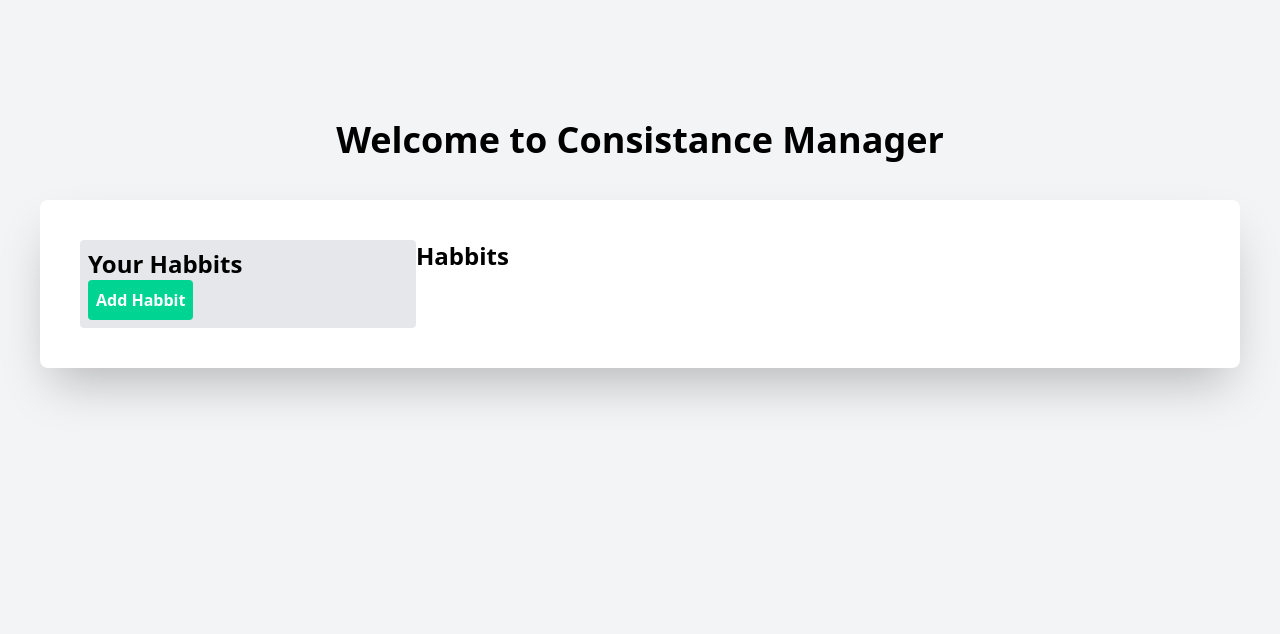
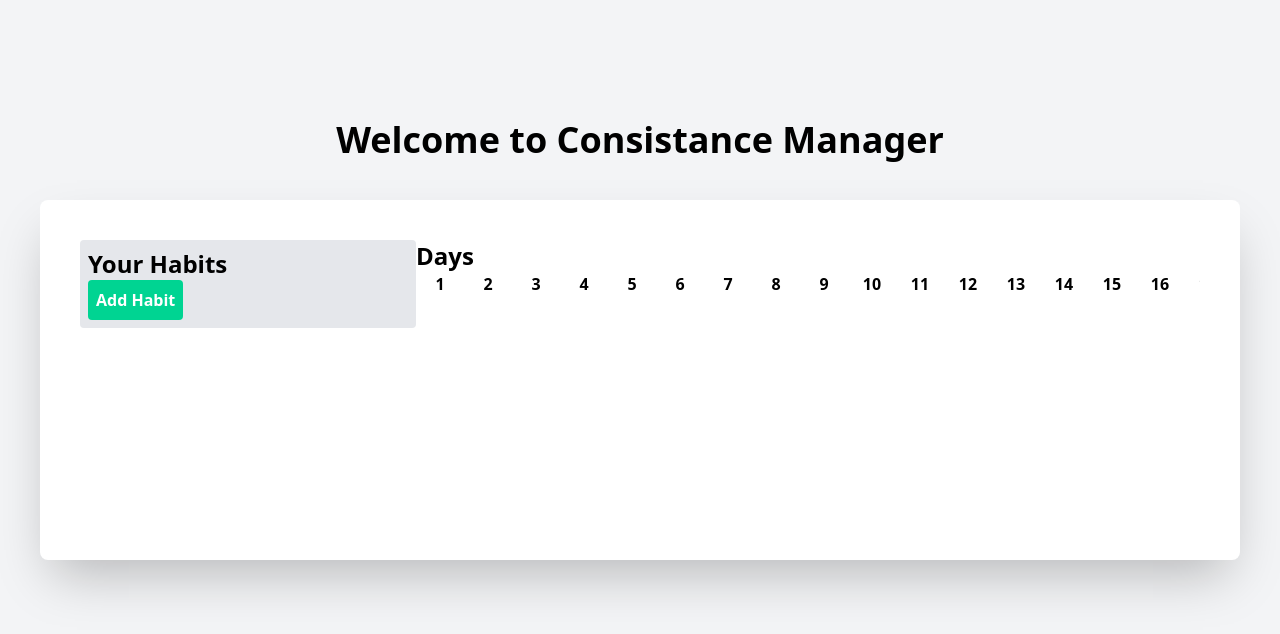
Before and after one commit to talhadar2011/Consistance-Manager, a React (Vite) app: page / in a window 1280 px wide. Shown: the top 634 px of the page. Built offline with nearby package versions, Linux system fonts and the light colour scheme.

Commit message:
Layout fix created work needed

```diff
--- /dev/null
+++ b/src/components/Dayspage.tsx
@@ -0,0 +1,41 @@
+import React from "react";
+
+export default function Dayspage({ habits }) {
+  const now = new Date();
+  const year = now.getFullYear();
+  const month = now.getMonth();
+  const daysInMonth = new Date(year, month + 1, 0).getDate();
+
+  return (
+    <div className="overflow-x-auto">
+      <div
+        className="grid"
+        style={{
+          gridTemplateColumns: `repeat(${daysInMonth}, 48px)`,
+        }}
+      >
+        {/* HEADER */}
+        {Array.from({ length: daysInMonth }, (_, i) => (
+          <div
+            key={i}
+            className="mb-12 flex items-center justify-center font-semibold"
+          >
+            {i + 1}
+          </div>
+        ))}
+
+        {/* CHECKBOX ROWS */}
+        {habits.map((_, habitIndex) =>
+          Array.from({ length: daysInMonth }, (_, dayIndex) => (
+            <div
+              key={`${habitIndex}-${dayIndex}`}
+              className="mb-12.5 flex items-center justify-center"
+            >
+              <input type="checkbox" />
+            </div>
+          ))
+        )}
+      </div>
+    </div>
+  );
+}
--- a/src/components/Mainpage.tsx
+++ b/src/components/Mainpage.tsx
@@ -1,11 +1,12 @@
-import { useState } from "react"
+import { useState } from "react";
+import Dayspage from "./Dayspage";
 
 export default function Mainpage() {
   const [inputValue, setInputValue] = useState("");
-    const [habitList, setHabitList] = useState<string[]>([])
-    const [addHabit, setaddHabit] = useState(false)
-    const handleKeyDown = (e:any) => {
-           if (e.key !== 'Enter') return;
+  const [habitList, setHabitList] = useState<string[]>([]);
+  const [addHabit, setaddHabit] = useState(false);
+  const handleKeyDown = (e: any) => {
+    if (e.key !== "Enter") return;
 
     const trimmedValue = inputValue.trim();
 
@@ -17,37 +18,52 @@ export default function Mainpage() {
     setaddHabit(false);
   };
   return (
-    <div className='w-full h-screen bg-gray-100 p-10'>
+    <div className="w-full h-screen bg-gray-100 p-10 ">
       <div>
-            <h1 className='text-4xl font-bold text-center mt-20'>Welcome to Consistance Manager</h1>
+        <h1 className="text-4xl font-bold text-center mt-20">
+          Welcome to Consistance Manager
+        </h1>
 
-            <div className='flex bg-white shadow-2xl rounded-lg w-full mt-10 p-10 h-full'>
-                <div className="w-[30%] ">
+        <div className="flex bg-white shadow-2xl rounded-lg w-full mt-10 p-10 h-90 overflow-auto">
+          <div className="w-[30%]">
+            {/* HEADER */}
             <div className="bg-gray-200 rounded p-2">
-                        <h2 className='text-2xl font-semibold text-black'>Your Habbits</h2>
-                        <button onClick={()=>setaddHabit(true)} className="bg-emerald-400 rounded p-2 font-bold text-white">Add Habbit</button>
+              <h2 className="text-2xl font-semibold text-black">Your Habits</h2>
+              <button
+                onClick={() => setaddHabit(true)}
+                className="bg-emerald-400 rounded p-2 font-bold text-white"
+              >
+                Add Habit
+              </button>
+
               {addHabit && (
-                            <div>
                 <input
                   onChange={(e) => setInputValue(e.target.value)}
                   onKeyDown={handleKeyDown}
-                                type="text" className="bg-white border-2 border-gray-500 rounded p-2 mt-5 w-full" placeholder="Enter Habbit Name" />
-                            </div>
+                  type="text"
+                  className="bg-white border-2 border-gray-500 rounded p-2 mt-5 w-full"
+                  placeholder="Enter Habit Name"
+                />
               )}
             </div>
 
-                    {habitList.map((habbit, index) => (
-                        <div key={index} className="mt-2 p-2 bg-gray-200 rounded font-bold">
-                            {habbit}
+            <div  />
+
+            {habitList.map((habit, index) => (
+              <div
+                key={index}
+                className="h-14 mt-2 px-3 bg-gray-200 rounded font-bold flex items-center"
+              >
+                {habit}
               </div>
             ))}
           </div>
-                <div className="w-[70%] ">
-                    <h2 className='text-2xl font-semibold text-'>Habbits</h2>
+          <div className="w-[70%] h-14 ">
+            <h2 className="text-2xl font-semibold text-">Days</h2>
+            <Dayspage habits={habitList} />
           </div>
         </div>
       </div>
-
     </div>
-  )
+  );
 }
```
Lines whose indentation alone changed are shown as unchanged.
